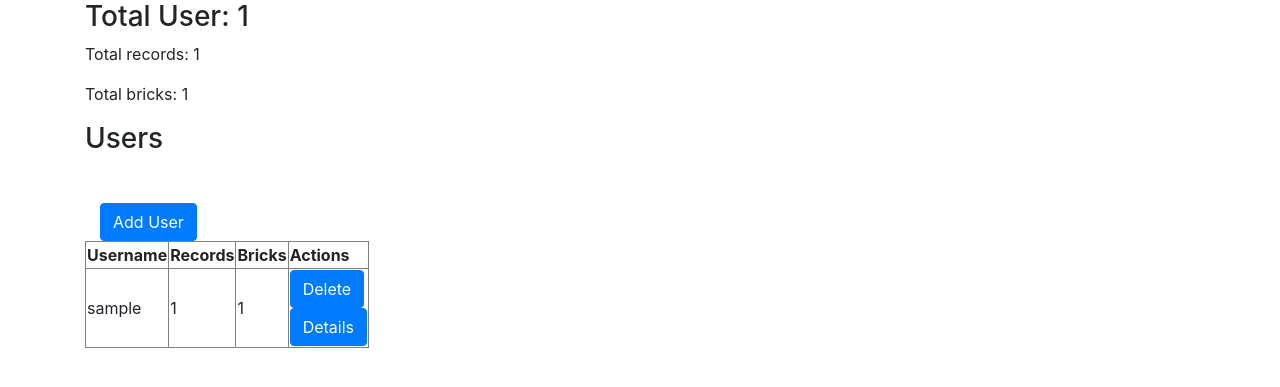
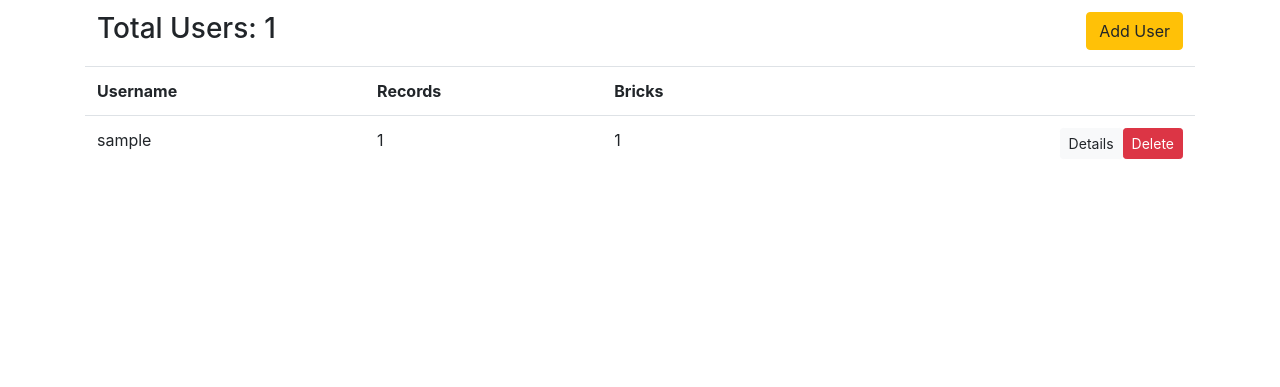
Before and after one commit to Peng-Yujie/Tireder, a Flask app: template web_client/templates/admin/admin.html in a window 1280 px wide. Shown: the part 56-443 px from the top of the page. Run offline with Flask 3, Linux system fonts and the light colour scheme; the template is opened without the code that fills it: most values are stand-ins (such as "Sample title", 1, 10 or a date in 2020); some libraries are stand-ins or nearby versions.

Commit message:
update admin

```diff
--- a/server/admin.py
+++ b/server/admin.py
@@ -11,9 +11,8 @@ admin = Blueprint('admin', __name__)
 def dashboard():
     print(current_user.admin)
     if current_user.admin:
-        # get all users from the database
-        users_data = users.find({})
-        users_num = users.count_documents({})
+        users_data = users.find({"username": {"$ne": "admin"}})
+        users_num = users.count_documents({"username": {"$ne": "admin"}})
         records_num = 0
         bricks_num = 0
         for user in users.find():
--- a/server/sample_json/admin.json
+++ b/server/sample_json/admin.json
@@ -4,7 +4,5 @@
   },
   "username": "admin",
   "password": "pbkdf2:sha256:600000$c4xKSQ9LCXV3mYvq$ebc63c3092be9636e1bad7ea04d19f3e88f97fb4a64ba4e3342d6341c1cd409c",
-  "records": [],
-  "bricks": {},
   "admin": true
 }
--- a/web_client/templates/admin/admin.html
+++ b/web_client/templates/admin/admin.html
@@ -1,23 +1,15 @@
 {% extends "base.html" %}
 {% block title %}Admin{% endblock %}
 {% block content %}
-<div class="UsersInTotal">
-    <h3>Total User: {{ users_num }}</h3>
-    <p>Total records: {{ records_num }}</p>
-    <p>Total bricks: {{ bricks_num }}</p>
-</div>
 <div class="UsersTable">
-    <h3>Users</h3>
-    <div class="container mt-5">
-    <div class="row">
-        <div class="col-md-12">
-            <button type="button" class="btn btn-primary" data-toggle="modal" data-target="#recordModal">
+    <div class="d-flex justify-content-between" style="padding: 0.75rem;">
+        <h3>Total Users: {{ users_num }}</h3>
+        <form>
+            <button type="button" class="btn btn-warning" data-toggle="modal" data-target="#recordModal">
                 Add User
             </button>
+        </form>
     </div>
-    </div>
-</div>
-<!-- Modal -->
     <div class="modal fade" id="recordModal" tabindex="-1" role="dialog" aria-labelledby="recordModalLabel"
         aria-hidden="true">
         <div class="modal-dialog" role="document">
@@ -36,18 +28,18 @@
                             <label for="password">Password:</label>
                             <input type="text" class="form-control" id="password" name="password">
                         </div>
-                    <button type="submit" class="btn btn-primary">Submit</button>
+                        <button type="submit" class="btn btn-warning">Submit</button>
                     </form>
                 </div>
             </div>
         </div>
     </div>
-    <table border="1">
+    <table class="table table-hover">
         <tr>
             <th>Username</th>
             <th>Records</th>
             <th>Bricks</th>
-            <th>Actions</th>
+            <th></th>
         </tr>
         {% for user in users %}
         <tr>
@@ -55,12 +47,14 @@
             <td>{{ user.records | length }}</td>
             <td>{{ user.bricks | length }}</td>
             <td>
+                <div class="d-flex justify-content-end">
+                    <form action="{{ url_for('admin.details', username=user.username) }}" method="get">
+                        <button type="submit" class="btn btn-light btn-sm">Details</button>
+                    </form>
                     <form action="{{ url_for('admin.delete_user', username=user.username) }}" method="post">
-                    <button type="submit" class="btn btn-primary" onclick="return confirm('Are you sure you want to delete this user?')">Delete</button>
+                        <button type="submit" class="btn btn-danger btn-sm" onclick="return confirm('Are you sure you want to delete this user?')">Delete</button>
                     </form>
-                <form action="{{ url_for('admin.details', username=user.username) }}" method="get">
-                    <button type="submit" class="btn btn-primary">Details</button>
-                </form>
+                </div>
             </td>
         </tr>
         {% endfor %}
```
Also changed, not shown: web_client/templates/admin/details.html (+12 -4 lines). Lines whose indentation alone changed are shown as unchanged.
